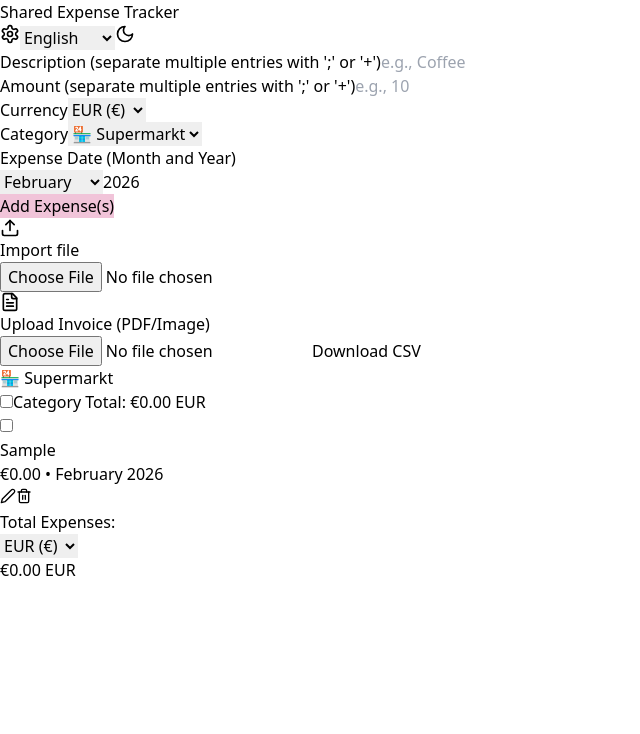
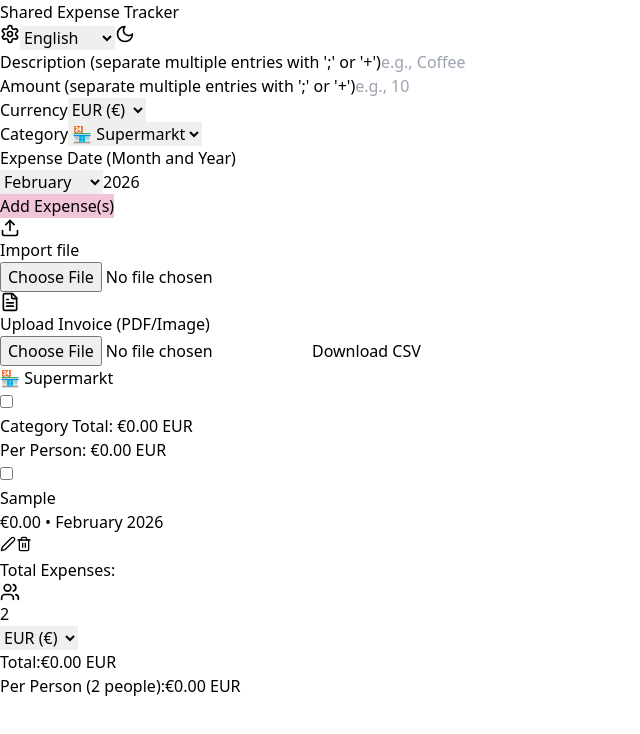
Before and after one commit to dotrung1998/shareSpend, a React (Vite) app: page / in a window 1280 px wide. Both pictures are taken after typing "Sample", "Sample" into the empty fields and a click on the button "Add Expense(s)". Shown: the top 734 px of the page, without its empty margins (0-640 px from the left). Built offline with nearby package versions, Linux system fonts and the light colour scheme.

Commit message:
feat: split expenses by number of people

```diff
--- a/src/App.tsx
+++ b/src/App.tsx
@@ -1,5 +1,5 @@
 import React, { useState, useEffect, useRef } from "react";
-import { Upload, Edit2, Trash2, Sun, Moon, FileText, Settings, Plus, X } from "lucide-react";
+import { Upload, Edit2, Trash2, Sun, Moon, FileText, Settings, Plus, X, Users } from "lucide-react";
 
 const translations = {
   en: {
@@ -29,6 +29,8 @@ const translations = {
     currencyLabel: "Currency",
     categoryLabel: "Category",
     primaryCurrencyLabel: "Primary Currency",
+    numberOfPeople: "Number of People",
+    perPerson: "Per Person",
     batchEditSelected: "Batch Edit Selected Expenses",
     applyChanges: "Apply Changes to Selected Expenses",
     noExpensesYet: "No expenses added yet. Start by adding your first expense!",
@@ -81,6 +83,8 @@ const translations = {
     currencyLabel: "Währung",
     categoryLabel: "Kategorie",
     primaryCurrencyLabel: "Hauptwährung",
+    numberOfPeople: "Anzahl Personen",
+    perPerson: "Pro Person",
     batchEditSelected: "Ausgewählte Ausgaben Stapelbearbeitung",
     applyChanges: "Änderungen auf ausgewählte Ausgaben anwenden",
     noExpensesYet: "Noch keine Ausgaben hinzugefügt. Beginnen Sie mit der ersten Ausgabe!",
@@ -133,6 +137,8 @@ const translations = {
     currencyLabel: "Tiền tệ",
     categoryLabel: "Danh mục",
     primaryCurrencyLabel: "Tiền tệ chính",
+    numberOfPeople: "Số người",
+    perPerson: "Mỗi người",
     batchEditSelected: "Chỉnh Sửa Hàng Loạt Các Chi Phí Được Chọn",
     applyChanges: "Áp dụng thay đổi cho các chi phí được chọn",
     noExpensesYet: "Chưa có chi phí nào. Hãy bắt đầu bằng cách thêm chi phí đầu tiên!",
@@ -203,6 +209,7 @@ const ExpenseTracker: React.FC = () => {
   const [expenseMonth, setExpenseMonth] = useState((currentDate.getMonth() + 1).toString().padStart(2, "0"));
   const [currency, setCurrency] = useState("EUR");
   const [category, setCategory] = useState("supermarkt");
+  const [numberOfPeople, setNumberOfPeople] = useState(2);
 
   const [categories, setCategories] = useState<Record<string, Category>>({
     groceries: { name: translations.en.categories.groceries, icon: "🛒", note: "" },
@@ -701,7 +708,6 @@ const handleInvoiceUpload = async (e: React.ChangeEvent<HTMLInputElement>) => {
       reader.readAsText(file);
     }
   };
-
 
   const addKeywordToCategory = (categoryKey: string, keyword: string) => {
     if (!keyword.trim()) return;
@@ -1231,6 +1237,7 @@ const handleInvoiceUpload = async (e: React.ChangeEvent<HTMLInputElement>) => {
             if (categoryExpenses.length === 0) return null;
 
             const categoryTotal = calculateCategoryTotal(categoryKey);
+            const perPersonAmount = numberOfPeople > 0 ? categoryTotal / numberOfPeople : 0;
 
             return (
               <div key={categoryKey} className={`mb-6 p-4 rounded ${isDarkMode ? 'bg-gray-800' : 'bg-gray-50'}`}>
@@ -1245,9 +1252,16 @@ const handleInvoiceUpload = async (e: React.ChangeEvent<HTMLInputElement>) => {
                       onChange={() => toggleSelectAllInCategory(categoryKey)}
                       className="w-5 h-5"
                     />
-                    <span className="font-bold">
+                    <div className="text-right">
+                      <div className="font-bold">
                         {t.categoryTotal} {formatCurrency(categoryTotal, primaryCurrency)}
-                    </span>
+                      </div>
+                      {numberOfPeople > 1 && (
+                        <div className="text-sm opacity-75">
+                          {t.perPerson}: {formatCurrency(perPersonAmount, primaryCurrency)}
+                        </div>
+                      )}
+                    </div>
                   </div>
                 </div>
                 {categoryExpenses.map((expense) => (
@@ -1316,6 +1330,19 @@ const handleInvoiceUpload = async (e: React.ChangeEvent<HTMLInputElement>) => {
           <div className={`p-4 rounded mt-6 ${isDarkMode ? 'bg-gray-800' : 'bg-gray-100'}`}>
             <div className="flex justify-between items-center mb-4">
               <h2 className="text-2xl font-bold">{t.totalExpenses}</h2>
+              <div className="flex gap-2 items-center">
+                <div className="flex items-center gap-2">
+                  <Users size={20} />
+                  <input
+                    type="number"
+                    min="1"
+                    max="20"
+                    value={numberOfPeople}
+                    onChange={(e) => setNumberOfPeople(parseInt(e.target.value) || 1)}
+                    className={`w-16 p-2 rounded text-center ${isDarkMode ? 'bg-gray-700' : 'bg-white'}`}
+                    title={t.numberOfPeople}
+                  />
+                </div>
                 <select
                   value={primaryCurrency}
                   onChange={(e) => setPrimaryCurrency(e.target.value)}
@@ -1326,8 +1353,22 @@ const handleInvoiceUpload = async (e: React.ChangeEvent<HTMLInputElement>) => {
                   <option value="VND">VND (₫)</option>
                 </select>
               </div>
-            <div className="text-3xl font-bold">
+            </div>
+            <div className="space-y-2">
+              <div className="flex justify-between items-center">
+                <span className="text-lg">Total:</span>
+                <span className="text-3xl font-bold">
                   {formatCurrency(calculateGrandTotal(), primaryCurrency)}
+                </span>
+              </div>
+              {numberOfPeople > 1 && (
+                <div className="flex justify-between items-center border-t pt-2">
+                  <span className="text-lg">{t.perPerson} ({numberOfPeople} {numberOfPeople === 1 ? 'person' : 'people'}):</span>
+                  <span className="text-2xl font-bold text-blue-500">
+                    {formatCurrency(calculateGrandTotal() / numberOfPeople, primaryCurrency)}
+                  </span>
+                </div>
+              )}
             </div>
           </div>
         )}
```
Lines whose indentation alone changed are shown as unchanged.
